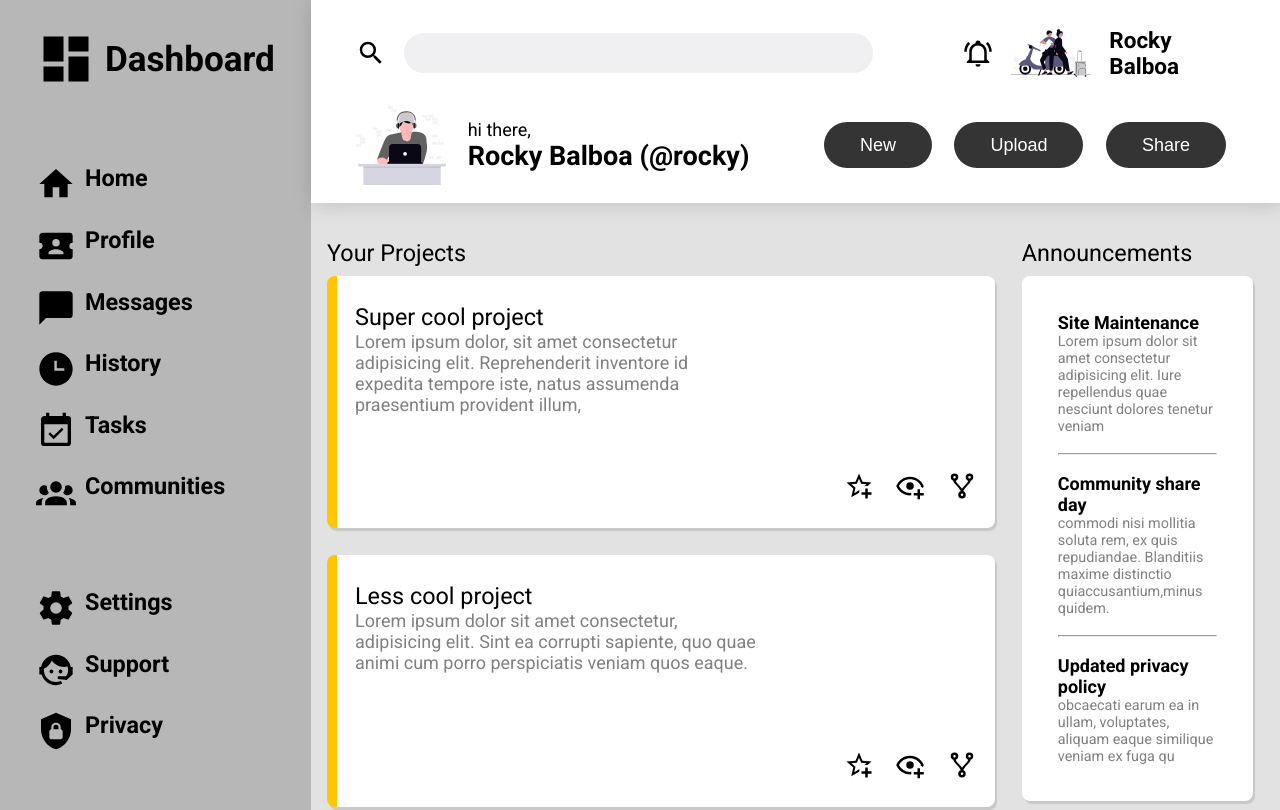
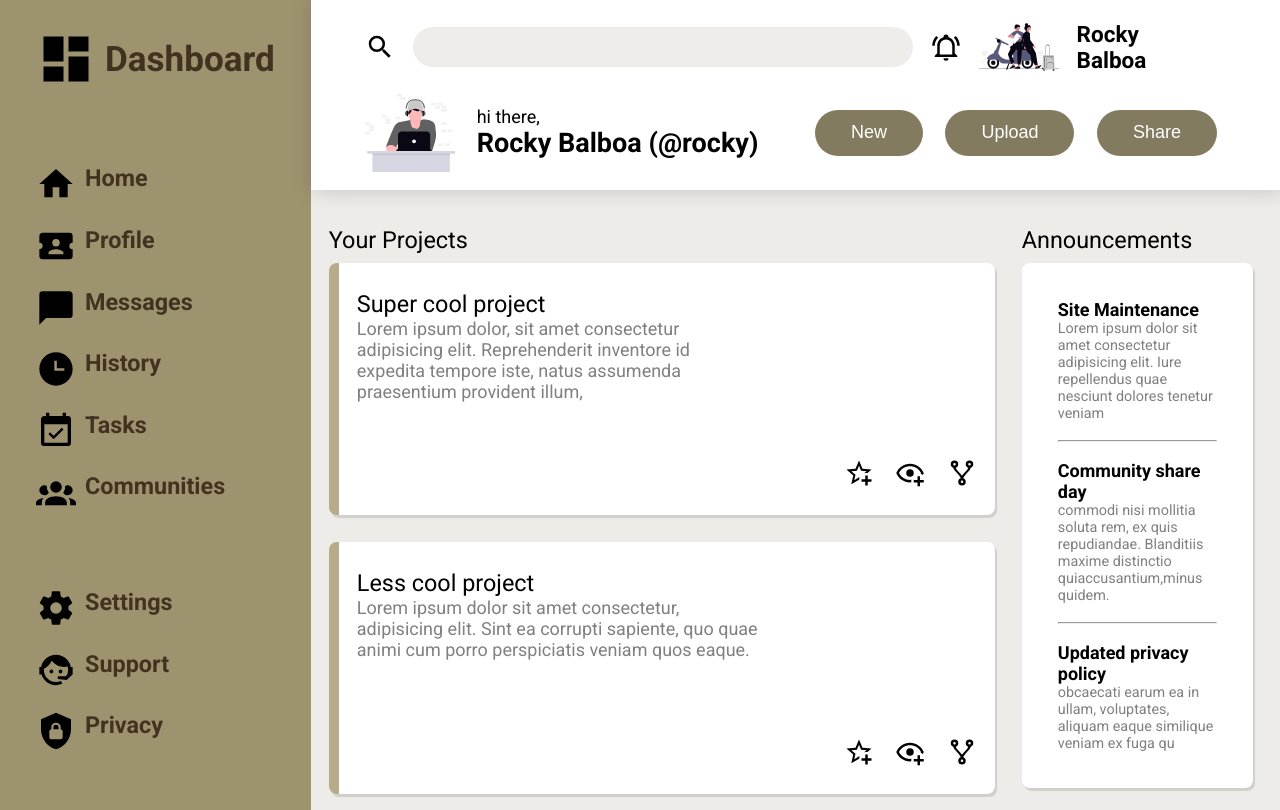
Before and after one commit to drldx/admin-dashboard-project, a plain HTML site: page index.html in a window 1280 px wide. Shown: the top 810 px of the page. Drawn offline with Linux system fonts and the light colour scheme.

Commit message:
fix: color of page;
changed colors to earthy theme.

```diff
--- a/styles.css
+++ b/styles.css
@@ -24,7 +24,7 @@ body{
 
 .header{
   grid-area: 1 / 2 / 2 / 3;
-  padding: 0px 0px 1rem 0px;
+  padding: 0px 1rem 1rem 1rem;
   box-shadow: 2px 1px 20px 0px #0000002b;
   z-index: 1;
 }
@@ -32,6 +32,7 @@ body{
   display: flex;
   justify-content: space-between;
   align-items: center;
+  padding: 0px 2rem;
 }
 .header .profile-bar div:first-child{
   display: grid;
@@ -43,13 +44,14 @@ body{
 }
 .search-bar div{
   display: flex;
-  padding: 1.5rem 2.5rem;
+  padding: 1.5rem 0px;
 }
 .search-bar div:first-child{
   width: 65%;
   gap: 1rem;
 }
 .search-bar div:nth-child(2){
+  padding: 0px 1rem;
   gap: 1rem;
 }
 .search-bar div:first-child input{
@@ -59,7 +61,7 @@ body{
   outline: none;
   border: none;
   border-radius: 20px;
-  background-color: #f0f0f3;
+  background-color: #90876a26;
 }
 .search-bar div p {
   align-self: center;
@@ -77,19 +79,19 @@ body{
   border: none;
   border-radius: 50px;
   color: white;
-  background-color: #343434;
+  background-color: #837b5f;
   padding: .7rem 2rem;
   margin: 0px .5rem;
   font-size: 1rem;
 }
 
 .main{
-  background-color: rgb(226, 226, 226);
+  background-color: #837b5f24;
   grid-area: 2 / 2 / 4 / 3;
   display: grid;
   grid-template-columns: 3fr 1fr;
   gap: 1.5rem;
-  padding: 2rem 1.5rem 2rem .9rem;
+  padding: 2rem 1.5rem 2rem 1rem;
 }
 main .article-group{
   display: grid;
@@ -101,7 +103,7 @@ main .article-group{
   padding: 1.5rem 1rem ;
   background-color: white;
   border-radius: 8px;
-  border-left: 10px solid #ffc601;
+  border-left: 10px solid #b6ac8a;
   box-shadow: 2px 3px 1px 0px #8989894a;
   display: grid;
   grid-template-rows: 1fr 5fr;
@@ -173,7 +175,8 @@ main .project-articles{
 
 
 .aside{
-  background-color: #80808091;
+  color: #423320;
+  background-color: #9e936f;
   grid-area: 1 / 1 / 4 / 2;
   display: grid;
   gap: 3rem;
```
